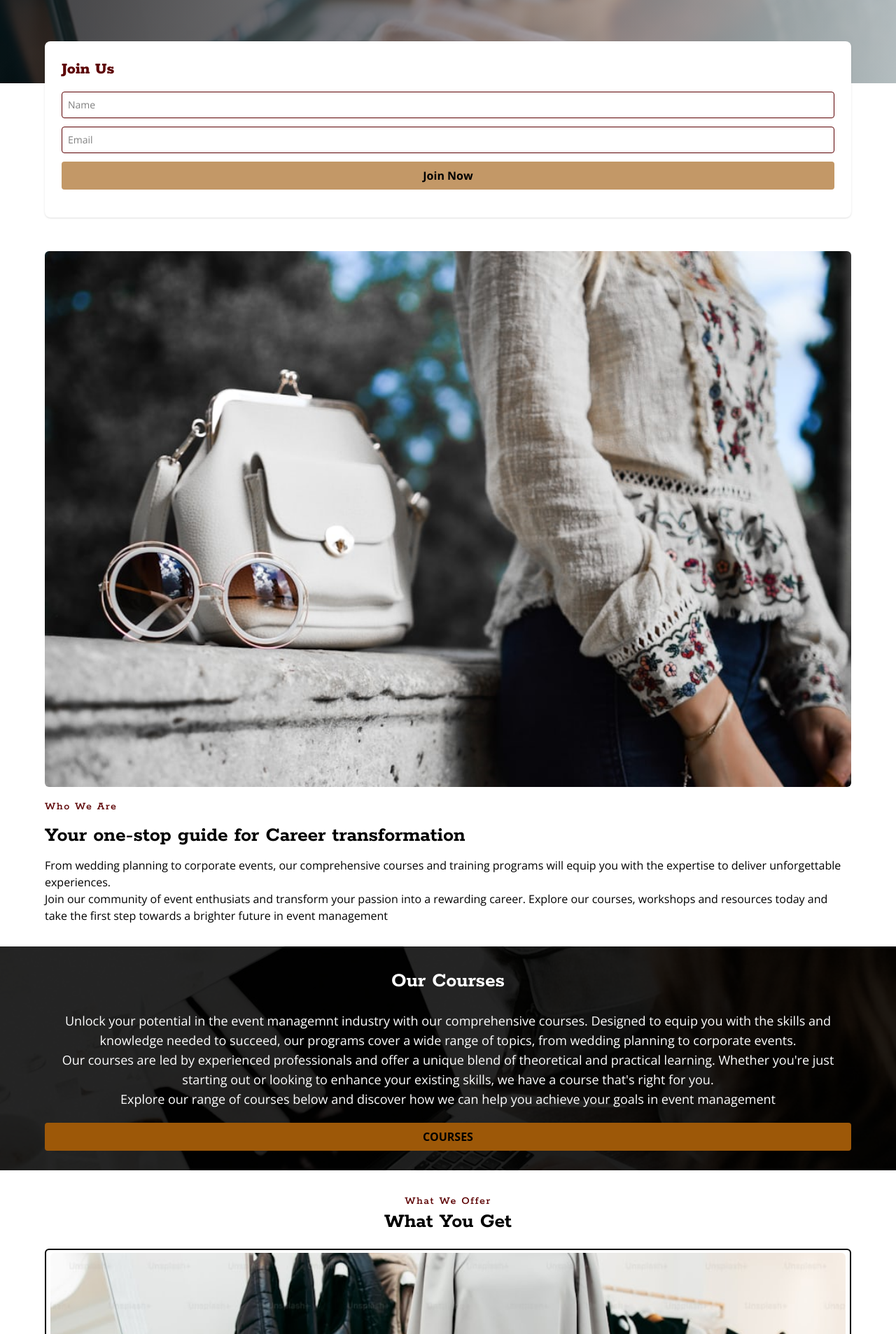
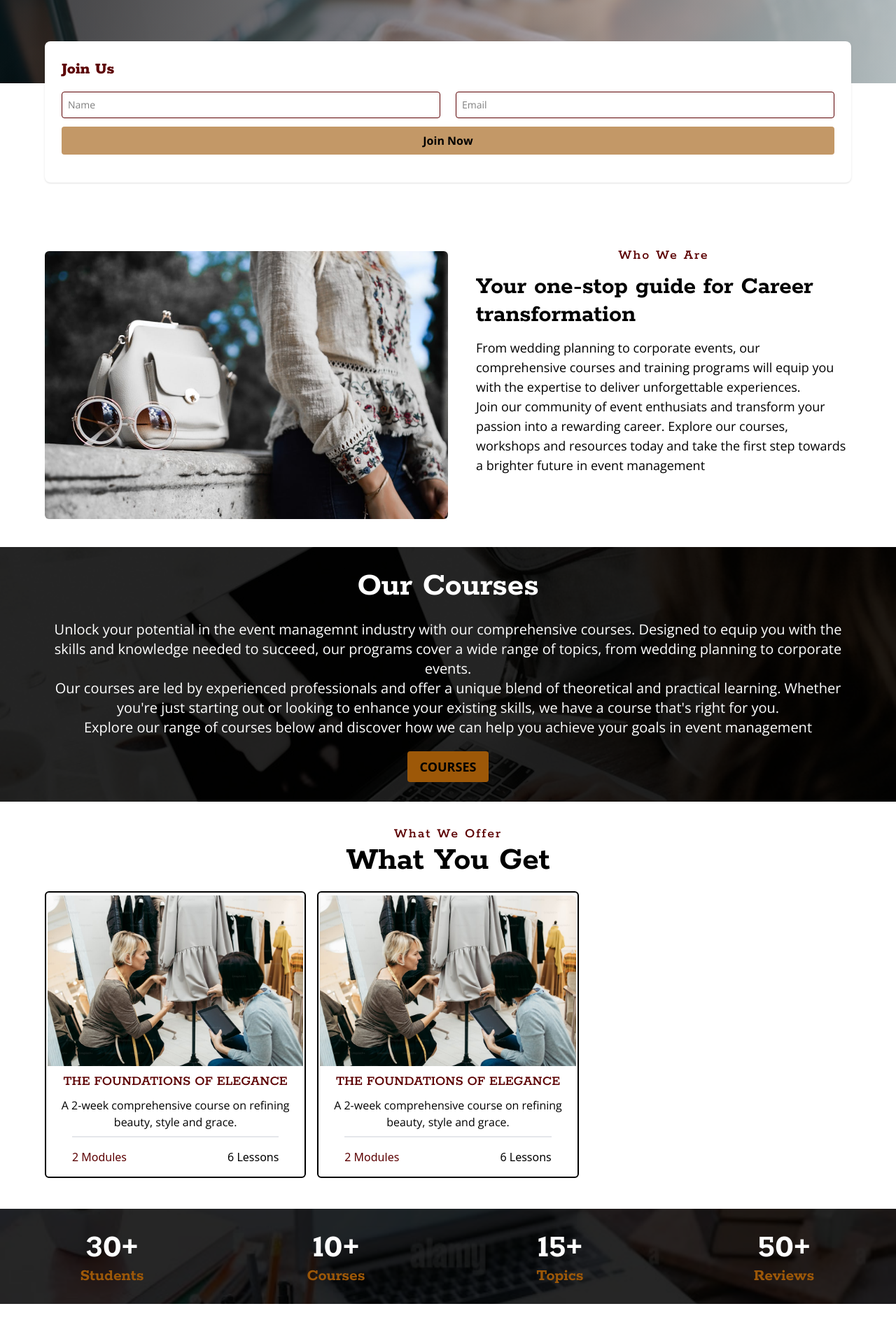
Before and after one commit to Tjay05/diamond-dreams-academy, a React (Vite) app: page / in a window 1280 px wide. Shown: the part 233-2140 px from the top of the page at 70% size. After the commit the page ends 2097 px from the top, so only its background shows below. Built offline with nearby package versions, Linux system fonts and the light colour scheme.

Commit message:
Add desktop styles

```diff
--- a/src/input.css
+++ b/src/input.css
@@ -22,7 +22,7 @@
 }
 
 .input_field {
-  @apply border border-[#5c0002] text-sm text-black p-2 rounded-sm w-full mb-3
+  @apply border border-[#5c0002] text-sm text-black p-2 rounded-sm w-full mb-3 md:w-[49%]
 }
 
 .cta {
--- a/src/pages/home/Index.jsx
+++ b/src/pages/home/Index.jsx
@@ -14,12 +14,13 @@ const Home = () => {
         <div className="absolute inset-0 opacity-70 bg-linear-105 from-black to-white"></div>
         <div className="relative z-1 flex flex-col items-center justify-center rule py-4">
           <h1 className="uppercase text-white text-center font-extrabold text-4xl font-[Open_Sans] pt-6">Diamonddreams Academy</h1>
-          <button className="rounded uppercase text-center w-full font-bold font-[Open_Sans] text-lg text-[#5c0002] p-2 my-6 bg-white hover:cursor-pointer">Courses</button>
+          <button className="rounded uppercase text-center w-full font-bold font-[Open_Sans] text-lg text-[#5c0002] p-2 my-6 bg-white hover:cursor-pointer md:w-1/4">Courses</button>
         </div>
       </header>
       <section className="cta rule">
         <h2 className="font-extrabold text-2xl text-[#5c0002] font-[rokkitt]">Join Us</h2>
         <form className="font-[Open_Sans] my-4">
+          <div className="md:flex justify-between">
             <input
               className="input_field"
               type="text"
@@ -30,16 +31,19 @@ const Home = () => {
               type="email"
               placeholder="Email"
             />
+          </div>
           <button className="rounded py-2 w-full font-bold text-black bg-[#9d58089c] hover:cursor-pointer">Join Now</button>
         </form>
       </section>
-      <section className="rule pt-56 pb-6">
-        <img className="rounded-md w-full my-4" src={handbag} alt="" />
-        <p className="my-2 tracking-widest font-[rokkitt] text-[#5c0002] font-medium">Who We Are</p>
-        <h2 className="font-bold font-[rokkitt] my-3 text-3xl">Your one-stop guide for Career transformation</h2>
-        <p className="font-[Open_sans] text-black my-2">
+      <section className="rule pt-56 pb-6 md:flex">
+        <img className="rounded-md w-full my-4 md:w-2/4" src={handbag} alt="" />
+        <div className="md:ml-10">
+          <p className="my-2 tracking-widest font-[rokkitt] text-[#5c0002] font-medium md:text-center md:text-xl">Who We Are</p>
+          <h2 className="font-bold font-[rokkitt] my-3 text-3xl md:text-4xl">Your one-stop guide for Career transformation</h2>
+          <p className="font-[Open_sans] text-black my-2 md:text-lg">
             From wedding planning to corporate events, our comprehensive courses and training programs will equip you with the expertise to deliver unforgettable experiences.<br/>Join our community of event enthusiats and transform your passion into a rewarding career. Explore our courses, workshops and resources today and take the first step towards a brighter future in event management
           </p>
+        </div>
       </section>
       {/* Our Courses */}
       <section
@@ -48,20 +52,35 @@ const Home = () => {
       >
         <div className="absolute inset-0 opacity-85 bg-black"></div>
         <div className="relative z-1 flex flex-col items-center justify-center text-white rule py-4">
-          <h2 className="font-bold text-3xl my-4 text-center font-[rokkitt]">Our Courses</h2>
-          <p className="text-center text-lg font-[Open_sans] my-2">
+          <h2 className="font-bold text-3xl my-4 text-center font-[rokkitt] md:text-5xl">Our Courses</h2>
+          <p className="text-center text-lg font-[Open_sans] my-2 md:text-xl">
             Unlock your potential in the event managemnt industry with our comprehensive courses. Designed to equip you with the skills and knowledge needed to succeed, our programs cover a wide range of topics, from wedding planning to corporate events.<br/>
             Our courses are led by experienced professionals and offer a unique blend of theoretical and practical learning. Whether you're just starting out or looking to enhance your existing skills, we have a course that's right for you. <br/>
             Explore our range of courses below and discover how we can help you achieve your goals in event management
           </p>
-          <button className="uppercase rounded py-2 w-full font-bold text-black bg-[#9d5808] hover:cursor-pointer my-3">courses</button>
+          <button className="uppercase rounded py-2 w-full font-bold text-black bg-[#9d5808] hover:cursor-pointer my-3 md:w-1/10 md: text-lg">courses</button>
         </div>
       </section>
       <section className="rule py-6">
-        <p className="mt-2 tracking-widest font-[rokkitt] text-[#5c0002] font-medium text-center">What We Offer</p>
-        <h2 className="font-[rokkitt] text-3xl font-bold text-center">What You Get</h2>
+        <p className="mt-2 tracking-widest font-[rokkitt] text-[#5c0002] font-medium text-center md:text-xl">What We Offer</p>
+        <h2 className="font-[rokkitt] text-3xl font-bold text-center md:text-5xl">What You Get</h2>
         {/* Courses Displayed */}
+        <div className="md:grid grid-cols-3 gap-4">
+          <div className="border-2 w-full rounded-md my-5">
+            <img className="my-1 mx-auto rounded-t-md w-[98%] md:w-[99%] " src={apprentice} alt="" />
+            <div className="rule">
+              <h3 className="text-center font-[rokkitt] text-[#5c0002] font-medium text-xl my-2 uppercase">The Foundations of Elegance</h3>
+              <p className="text-center font-[Open_sans] text-black my-2">A 2-week comprehensive course on refining beauty, style and grace.</p>
+            </div>
+            <div className="border-t-gray-200 flex py-4 justify-between border-t-2 w-[80%] mx-auto">
+              <div className="flex gap-2 text-[#5c0002]">
+                <p>2 Modules</p>
+              </div>
               <div className="">
+                <p>6 Lessons</p>
+              </div>
+            </div>
+          </div>
           <div className="border-2 w-full rounded-md my-5">
             <img className="my-1 mx-auto rounded-t-md w-[98%] md:w-[99%] " src={apprentice} alt="" />
             <div className="rule">
@@ -81,29 +100,25 @@ const Home = () => {
       </section>
       {/* Summary */}
       <section
-        className="relative w-full bg-center bg-cover py-4"
+        className="relative w-full bg-center bg-cover grid grid-cols-2 py-4 md:grid-cols-4"
         style={{ backgroundImage: `url(${laptop})` }}
       >
         <div className="absolute inset-0 opacity-85 bg-black"></div>
-        <div className="relative flex w-3/4 mx-auto font-[rokkitt] justify-between">
-          <div className="flex flex-col my-4 items-center">
+        <div className="relative flex flex-col my-4 md:mb-2 font-[rokkitt] items-center">
           <p className="text-5xl font-bold text-center text-white">30+</p>
-            <p className="text-xl font-bold text-[#9d5808] text-center">Students</p>
+          <p className="text-xl font-bold text-[#9d5808] text-center md:text-2xl">Students</p>
         </div>
-          <div className="flex flex-col my-4 items-center">
+        <div className="relative flex flex-col my-4 md:mb-2 font-[rokkitt] items-center">
           <p className="text-5xl font-bold text-center text-white">10+</p>
-            <p className="text-xl font-bold text-[#9d5808] text-center">Courses</p>
+          <p className="text-xl font-bold text-[#9d5808] text-center md:text-2xl">Courses</p>
         </div>
+        <div className="relative flex flex-col my-4 md:mb-2 font-[rokkitt] items-center">
+          <p className="text-5xl font-bold text-center text-white">15+</p>
+          <p className="text-xl font-bold text-[#9d5808] text-center md:text-2xl">Topics</p>
         </div>
-        <div className="relative flex w-3/4 mx-auto font-[rokkitt] justify-between">
-          <div className="flex flex-col my-4 items-center">
-            <p className="text-5xl font-bold text-center text-white">15+</p>
-            <p className="text-xl font-bold text-[#9d5808] text-center">Topics</p>
-          </div>
-          <div className="flex flex-col my-4 items-center">
+        <div className="relative flex flex-col my-4 md:mb-2 font-[rokkitt] items-center">
           <p className="text-5xl font-bold text-center text-white">50+</p>
-            <p className="text-xl font-bold text-[#9d5808] text-center">Reviews</p>
-          </div>
+          <p className="text-xl font-bold text-[#9d5808] text-center md:text-2xl">Reviews</p>
         </div>
       </section>
     </div>
```
Lines whose indentation alone changed are shown as unchanged.
